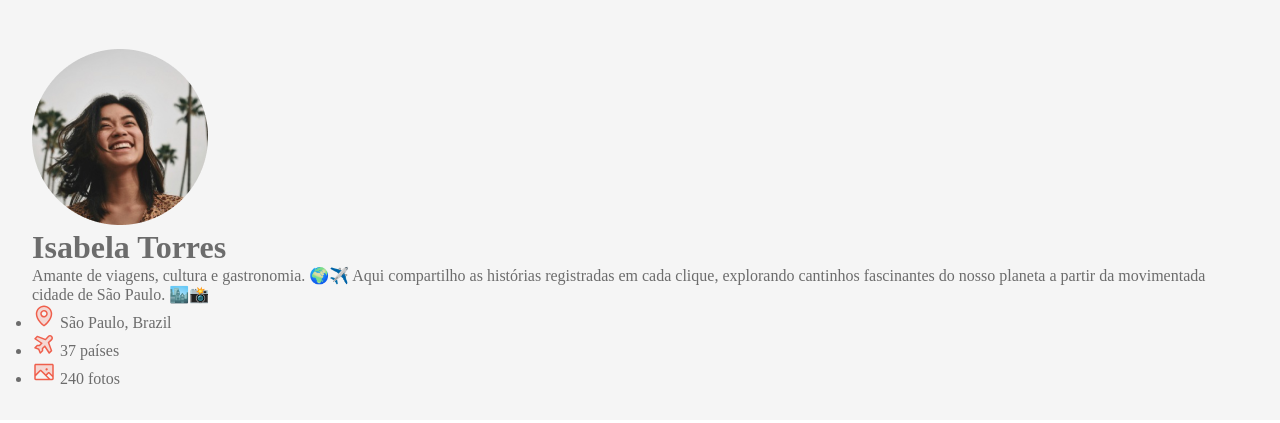
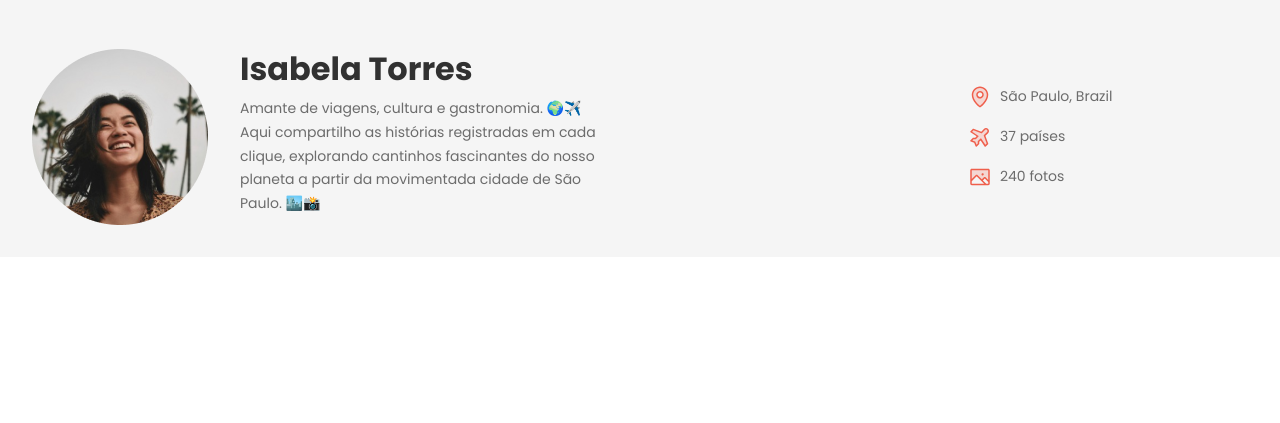
Before and after one commit to michelgds/travelgram, a plain HTML site: page index.html in a window 1280 px wide. Shown: the part 79-502 px from the top of the page. Drawn offline with Linux system fonts and the light colour scheme.

Commit message:
Header done

```diff
--- a/index.html
+++ b/index.html
@@ -34,12 +34,12 @@
 
     <header>
       <div class="container">
-        <div class="profile">
+        <div id="profile">
           <img src="assets/Profile pic.png" alt="Imagem do perfil">
           <div>
             <h1>Isabela Torres</h1>
             <p>
-              Amante de viagens, cultura e gastronomia. 🌍✈️
+              Amante de viagens, cultura e gastronomia. 🌍✈️<br/>
               Aqui compartilho as histórias registradas em cada clique, explorando cantinhos fascinantes do nosso
               planeta a partir da movimentada cidade de São Paulo. 🏙️📸
             </p>
--- a/styles/header.css
+++ b/styles/header.css
@@ -2,6 +2,13 @@
 
 header {
   padding-block: 32px;
+  font: var(--text-md);
+}
+
+header .container {
+  display: flex;
+  justify-content: space-between;
+  align-items: center;
 }
 
 #profile {
@@ -19,6 +26,16 @@ header {
   margin-bottom: 8px;
 }
 
-#profile p {
-  font: var(--text-md);
+#info {
+  list-style: none;
+  display: flex;
+  flex-direction: column;
+  gap: 16px;
+  width: 280px;
 }
+
+#info li {
+  display: flex;
+  align-items: center;
+  gap: 8px;
+}
```
